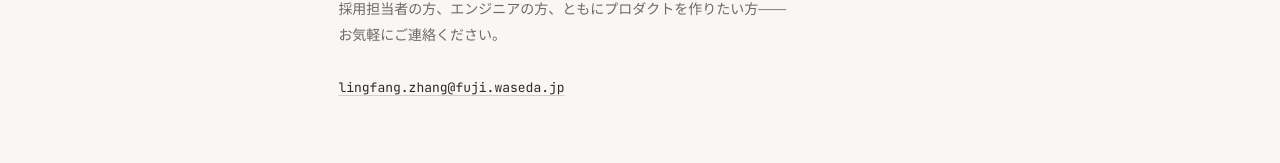
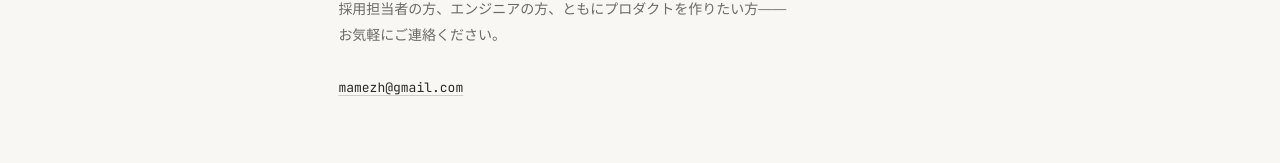
Before and after one commit to mamezlf/portfolio, a React (Vite) app: page / in a window 1280 px wide. Shown: the part 3592-3755 px from the top of the page. Built offline with nearby package versions, Linux system fonts and the light colour scheme.

Commit message:
changed email

```diff
--- a/src/content/portfolioContent.ts
+++ b/src/content/portfolioContent.ts
@@ -209,7 +209,7 @@ export const closingContent = {
     "採用担当者の方、エンジニアの方、ともにプロダクトを作りたい方——",
     "お気軽にご連絡ください。",
   ],
-  email: "lingfang.zhang@fuji.waseda.jp",
+  email: "mamezh@gmail.com",
   links: [
     {
       href: "https://note.com/mamezlf",
```
